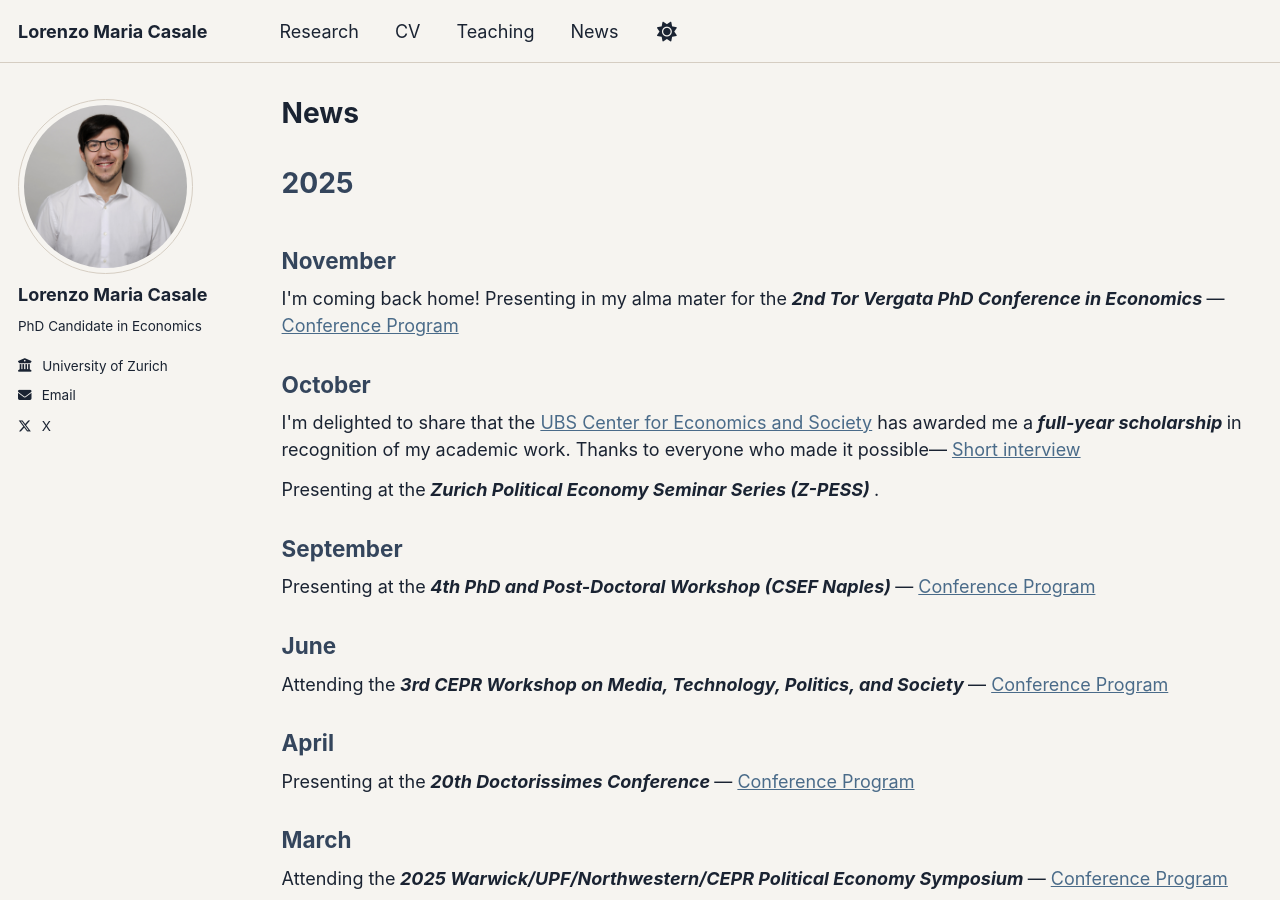
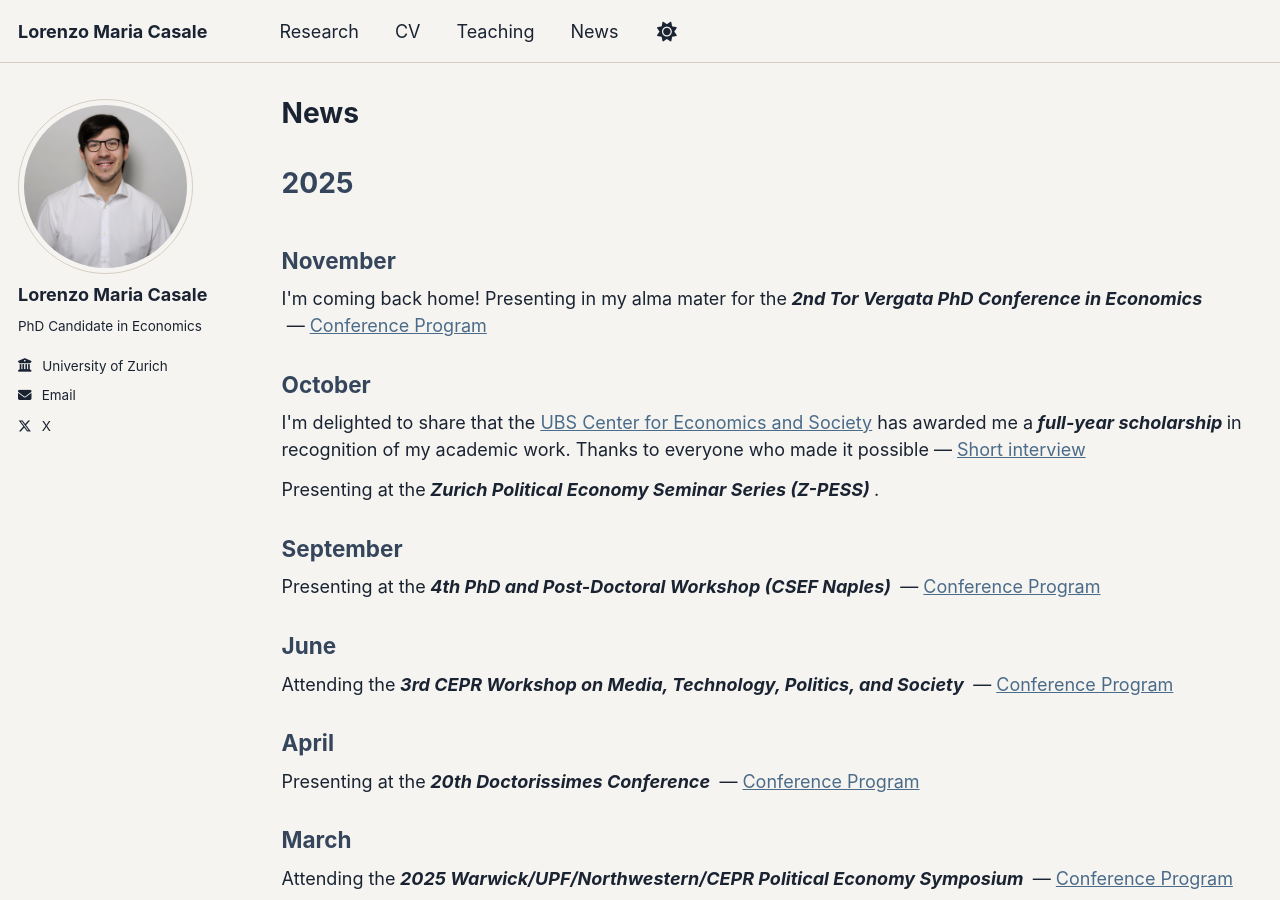
Before and after one commit to lorenzomariacasale/lorenzomariacasale.github.io, a Jekyll site: the page built from _pages/news.html, in a window 1280 px wide and 900 px high. Built offline with Jekyll 4.4.1, drawn with Linux system fonts in a browser that asks for light colours.

Commit message:
38th Trial December

```diff
--- a/_includes/archive-single.html
+++ b/_includes/archive-single.html
@@ -30,7 +30,7 @@
       {% assign pre_clean = post.pre | to_s | strip %}
       {% assign post_clean = post.post | to_s | strip %}
       {% assign excerpt_clean = post.excerpt | to_s | strip %}
-      {%- capture news_line -%}
+            {%- capture news_line -%}
         {%- if pre_clean != '' -%}
           <span class="archive__item-pre">{{ pre_clean }}</span>
         {%- endif -%}
@@ -45,21 +45,15 @@
           {%- else -%}
             <a href="{{ base_path }}{{ post.url }}" rel="permalink">{{ title }}</a>
           {%- endif -%}
-        </span>{%- if post_clean != '' -%}
-          {%- if post_clean == '.' -%}
-            {%- if excerpt_clean == '' -%}
-              <span class="archive__item-post">{{ post_clean }}</span>
+        </span>{%- if post_clean != '' -%}<span class="archive__item-post">
+            {%- if post_clean == '.' -%}
+              {{ post_clean }}
+            {%- else -%}
+              {{ ' ' }}{{ post.post | markdownify | replace: '<p>', '' | replace: '</p>', '' | strip_newlines }}
             {%- endif -%}
-          {%- else -%}
-            <span class="archive__item-post"> {{ post.post | markdownify | replace: '<p>', '' | replace: '</p>', '' | strip_newlines }}</span>
-          {%- endif -%}
-        {%- endif -%}
-        {%- if excerpt_clean != '' -%}
-          {%- if post_clean == '.' -%}
-             — <span class="archive__item-inline-excerpt">{{ post.excerpt | markdownify | replace: '<p>', '' | replace: '</p>', '' | strip_newlines }}</span>
-          {%- else -%}
-             — <span class="archive__item-inline-excerpt">{{ post.excerpt | markdownify | replace: '<p>', '' | replace: '</p>', '' | strip_newlines }}</span>
-          {%- endif -%}
+          </span>{%- endif -%}
+        {%- if excerpt_clean != '' and post_clean != '.' -%}
+          &nbsp;&mdash;&nbsp;<span class="archive__item-inline-excerpt">{{ post.excerpt | markdownify | replace: '<p>', '' | replace: '</p>', '' | strip_newlines }}</span>
         {%- endif -%}
       {%- endcapture -%}
       <p class="archive__news-inline" itemprop="headline">{{ news_line | strip }}</p>
```
